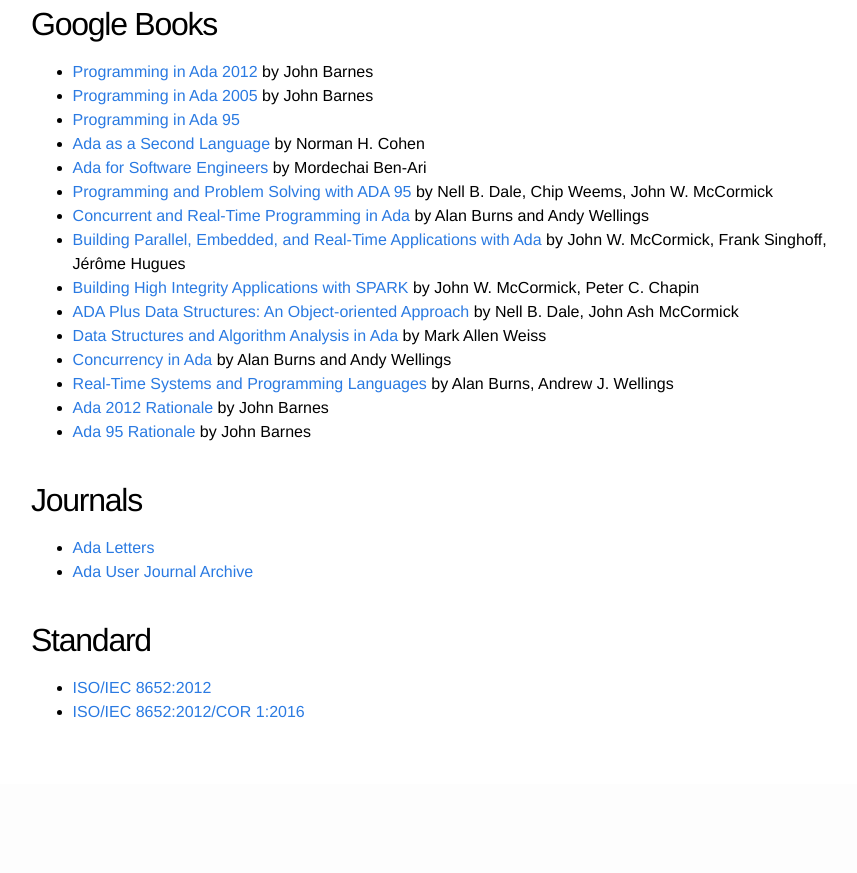
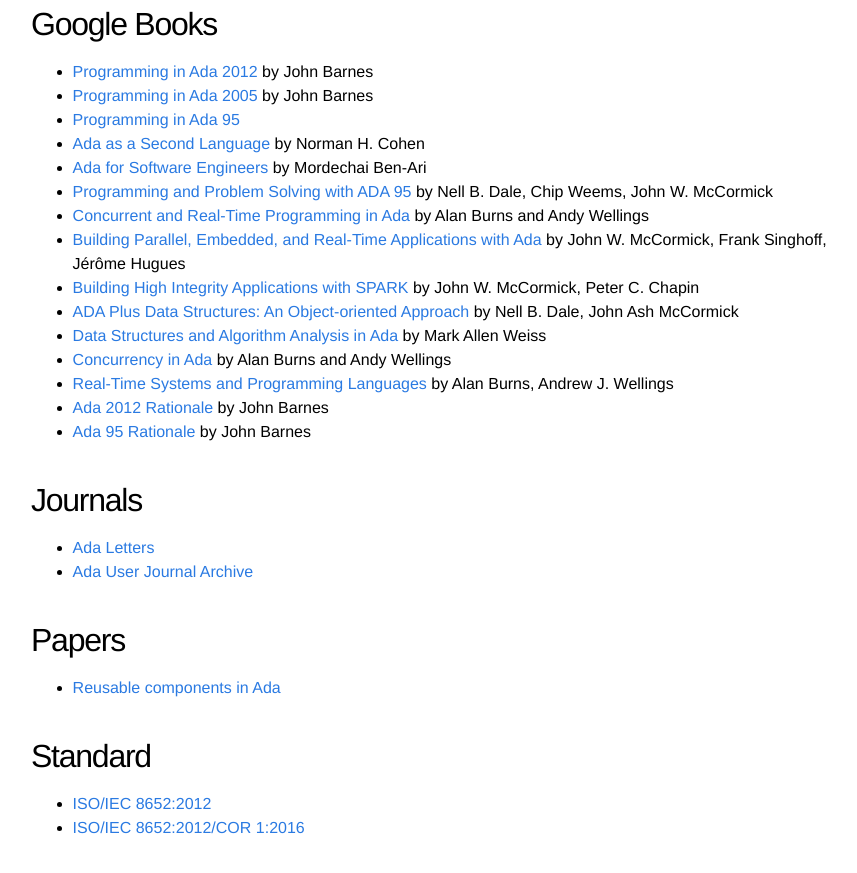
Before and after one commit to quornings/quornings.github.io, a Jekyll site: the page built from books.md, in a window 1280 px wide and 900 px high, scrolled down 768 px. Shown: the top 873 px of the window, without its empty margins (209-1066 px from the left). Built offline with Jekyll 4.4.1, drawn with Linux system fonts in a browser that asks for light colours; before the commit the page ends 1552 px from its top, so only the background shows below that.

Commit message:
Add Papers section

```diff
--- a/books.md
+++ b/books.md
@@ -56,6 +56,9 @@ by Alan Burns, Andrew J. Wellings
 - [Ada Letters](https://www.sigada.org/ada_letters/index.html)
 - [Ada User Journal Archive](http://www.ada-europe.org/auj/archive/)
 
+## Papers
+- [Reusable components in Ada](https://www.academia.edu/2879773/An_approach_for_constructing_reusable_software_components_in_Ada)
+
 ## Standard
 
 - [ISO/IEC 8652:2012](https://www.iso.org/standard/61507.html)
```
